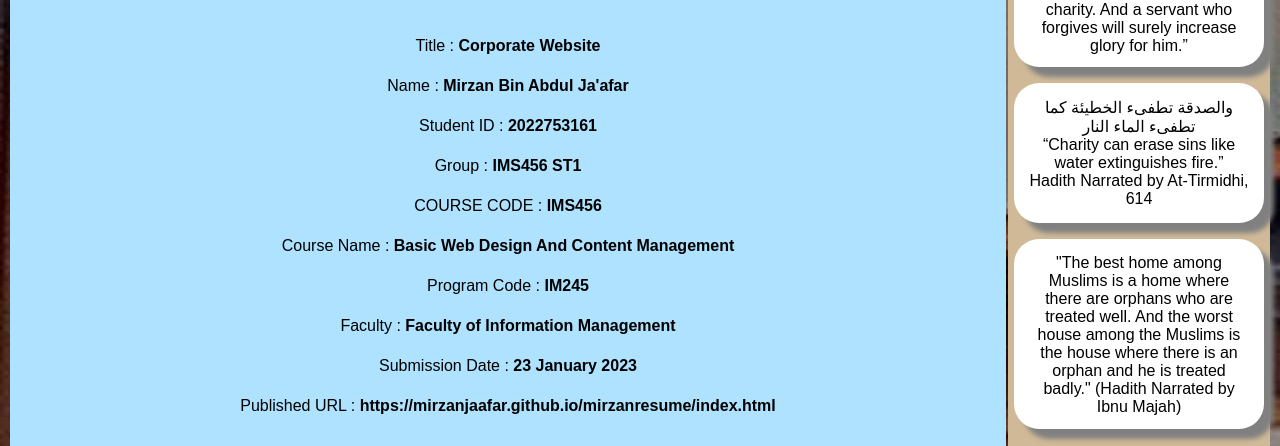
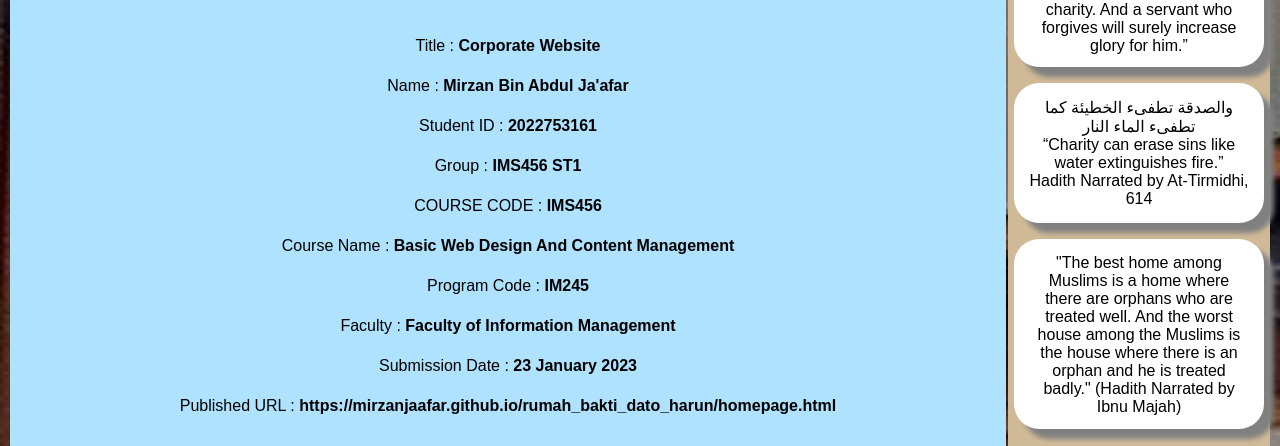
Before and after one commit to mirzanjaafar/rumah_bakti_dato_harun, a plain HTML site: page aboutme.html in a window 1280 px wide. Shown: the part 496-942 px from the top of the page. Drawn offline with Linux system fonts and the light colour scheme.

Commit message:
Update aboutme.html

```diff
--- a/aboutme.html
+++ b/aboutme.html
@@ -55,8 +55,8 @@
 	<p>Program Code : <b>IM245</b></p>
 	<p>Faculty : <b>Faculty of Information Management</b></p>
 	<p>Submission Date : <b>23 January 2023</b></p>
-	<p>Published URL : <a href="https://mirzanjaafar.github.io/mirzanresume/index.html" target="_blank" style="color:black;"><b>
-	https://mirzanjaafar.github.io/mirzanresume/index.html</b></a></p>
+	<p>Published URL : <a href="https://mirzanjaafar.github.io/rumah_bakti_dato_harun/homepage.html" target="_blank" style="color:black;"><b>
+	https://mirzanjaafar.github.io/rumah_bakti_dato_harun/homepage.html</b></a></p>
 <br>
 	<p><b>My Image</b></p>
 <table border="6" bgcolor="black">
```
